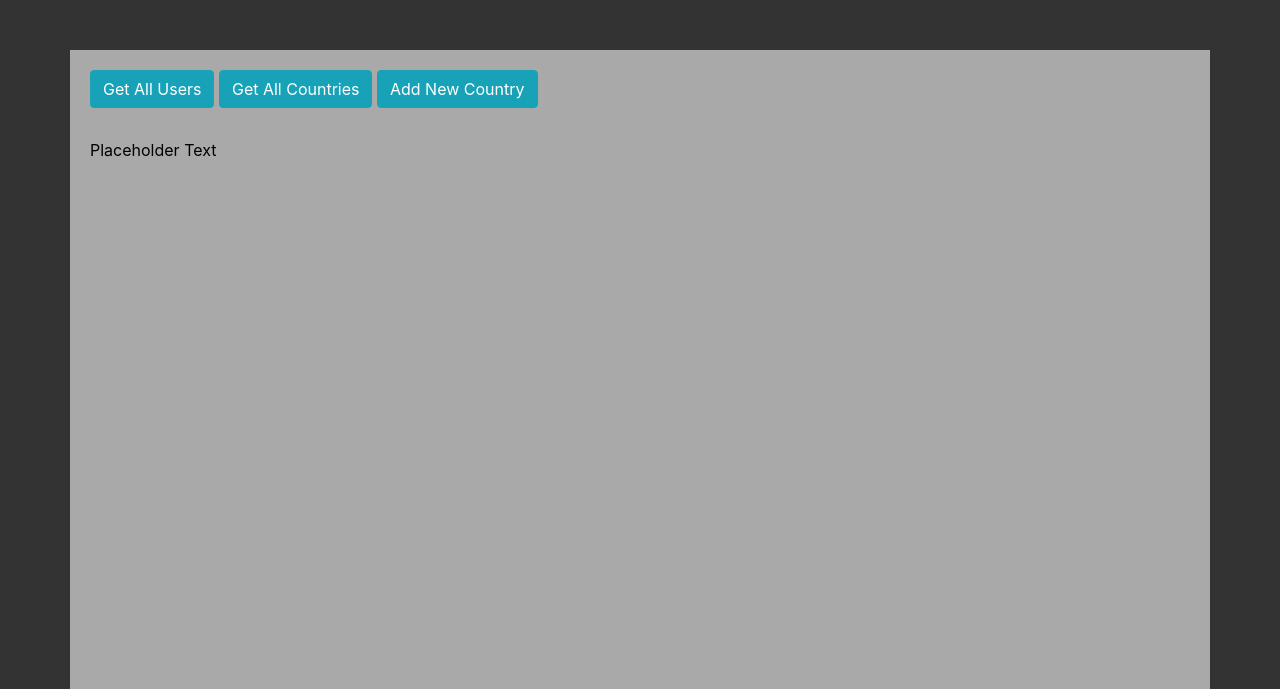
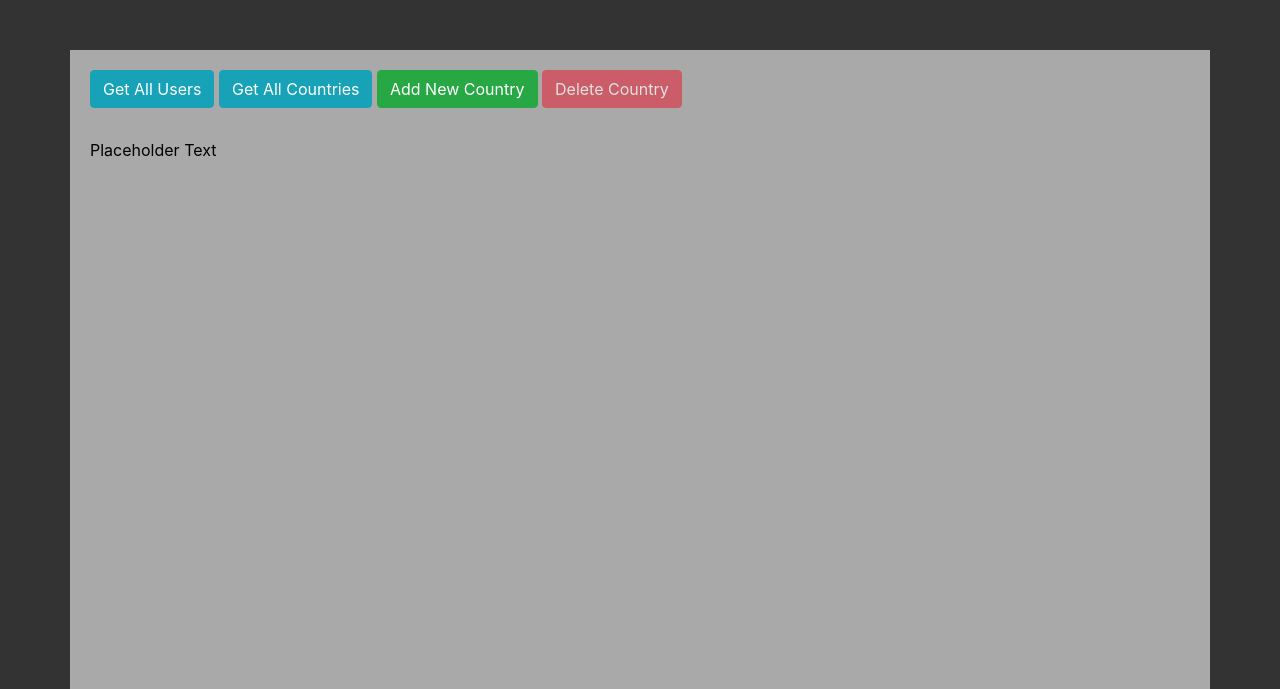
Before and after one commit to Floopion/Web3Files, a Flask app: page / in a window 1280 px wide. Shown: the part 56-745 px from the top of the page. Run offline with Flask 2, Linux system fonts and the light colour scheme; parts of the project's set-up code (start-up, migrations or seed data) failed here and were passed over; some libraries are stand-ins or nearby versions; some web fonts are replaced.

Commit message:
added post requset validation and return codes

```diff
--- a/app.py
+++ b/app.py
@@ -15,7 +15,8 @@ connect(
     port=13626
 )
 
-#connect('devEnv')
+
+# connect('devEnv')
 
 #####################################
 #   Create Tables in the database   #
@@ -24,6 +25,7 @@ class User(Document):
     email = StringField()
     first_name = StringField()
     last_name = StringField()
+
 
 class Country(Document):
     name = StringField()
@@ -46,6 +48,7 @@ adon.save()
 app = Flask(__name__, static_url_path='')
 app.config.from_object('config')
 
+
 #################
 #  App Routes   #
 #################
@@ -64,13 +67,16 @@ def hello_world():
             print(data)
     return render_template('index.html', title='Home')
 
+
 @app.route('/inspiration')
 def insp_page():
     return render_template('inspiration.html', title='Inspiration')
 
+
 @app.route('/loadData')
 def data_loader():
     return "Success"
+
 
 #############################################################
 # User GET API`S Mainly used for testing. May remove later  #
@@ -93,32 +99,44 @@ def getUsers(user_id=None):
 @app.route('/countries/<count_id>', methods=['GET'])
 def getCountries(count_id=None):
     countries = None
-    if count_id is None:
-        countries = Country.objects
-    else:
-        countries = Country.objects.get(id=count_id)
-    return countries.to_json(), 200
+    try:
+        if count_id is None:
+            countries = Country.objects
+        else:
+            countries = Country.objects.get(id=count_id)
+        return countries.to_json(), 200
+    except:
+        return "Something went Wrong, Please try again", 500
+
 
 #####################################################
 #   Country POST api with empty placeholder method  #
 #####################################################
 @app.route('/countries', methods=['POST'])
 def postCountries():
+    try:
+        nName = request.form['cName']
+        nPopulation = request.form['cPop']
+        newCountry = Country(name=nName, population=nPopulation)
+        newCountry.save()
+        return "Success!", 200
+    except:
+        return "Something went Wrong, Please try again", 500
 
-    nName = request.form['cName']
-    nPopulation = request.form['cPop']
-
-    newCountry = Country(name=nName, population=nPopulation)
-    newCountry.save()
-
-    return "Success!"
 
 #######################################################
 #   Country DELETE api with empty placeholder method  #
 #######################################################
-@app.route('/countries/<count_id>', methods=['DELETE'])
-def deleteCountry(count_id=None):
-    countries = None
+@app.route('/delcountry', methods=['DELETE'])
+def deleteCountry():
+
+    try:
+        country = request.form['name']
+        print(country)
+        Country.objects(name=country).delete()
+        return "Success!", 200
+    except:
+        return "Something went Wrong, Please try again", 500
 
 
 #################
--- /dev/null
+++ b/static/scripts.js
@@ -0,0 +1,77 @@
+/*#####################################################
+#   Ajax Requests for Getting Countries and Users,    #
+#   Adding Countries and Deleting Countries           #
+#####################################################*/
+
+/*##############################
+#       GET Requests           #
+###############################*/
+function changeText(type) {
+
+    $.get(("/" + type), function (response) {
+        console.log(response);
+        $('#placeholder').text(response);
+    });
+};
+
+
+/*##############################
+#       POST Requests          #
+###############################*/
+function getFormData() {
+
+    let country = {};
+    let name = false;
+    let pop = false;
+
+    if ($('#cName').val().length != 0  ) {
+        country["cName"] = $('#cName').val();
+        console.log(country);
+        name = true;
+    } else {
+        alert("Please Enter a Country name");
+    }
+
+    if ($('#cPop').val().length != 0) {
+        country["cName"] = $('#cName').val();
+        console.log(country);
+        pop = true;
+    } else {
+        alert("Please Enter a valid population number");
+    }
+    country["cName"] = $('#cName').val();
+    country["cPop"] = $('#cPop').val();
+    console.log(country);
+
+    if (pop && name) {
+
+        $.post(("/countries"), country, function (data) {
+            console.log(data);
+        });
+
+        $(':input', '#cForm')
+            .not(':button, :submit, :reset, :hidden')
+            .val('')
+            .prop('checked', false)
+            .prop('selected', false);
+    }
+
+};
+
+
+/*##############################
+#       DELETE Requests        #
+###############################*/
+function deleteCountry() {
+    let toDelete = $('#cDel').val().toString();
+    let country = {};
+    country['name'] = toDelete;
+
+    console.log(country);
+
+     $.ajax({
+          type: 'DELETE',
+          url: "/delcountry'",
+          data: country,
+        });
+}
--- a/templates/header.html
+++ b/templates/header.html
@@ -9,6 +9,7 @@
     <title>{{ title }}</title>
     <script src="https://code.jquery.com/jquery-3.3.1.min.js"></script>
     <script src="https://maxcdn.bootstrapcdn.com/bootstrap/4.0.0/js/bootstrap.min.js"></script>
+     <script src="{{ url_for('static', filename='scripts.js') }}"></script>
 
 </head>
 <header>
--- a/templates/index.html
+++ b/templates/index.html
@@ -4,7 +4,8 @@
         <div class="container" style="margin-top: 50px; background-color: darkgrey; height: 80vh; padding: 20px" >
             <button type="button" class="btn btn-info" onclick="changeText('users')">Get All Users</button>
             <button type="button" class="btn btn-info" onclick="changeText('countries')">Get All Countries</button>
-            <button type="button" class="btn btn-info" data-toggle="modal" data-target="#myModal">Add New Country</button>
+            <button type="button" class="btn btn-success" data-toggle="modal" data-target="#myModal">Add New Country</button>
+            <button type="button" class="btn btn-danger" data-toggle="modal" data-target="#delModal" disabled>Delete Country</button>
 
             <p style="color: black;margin-top: 30px; text-align: justify" id="placeholder">Placeholder Text</p>
 
@@ -28,12 +29,37 @@
                           </div>
                       </div>
                         <div class="modal-footer">
-                            <button type="submit" name="submit" type="submit" value="submit" class="btn btn-default" data-dismiss="modal" onclick="getFormData()">Submit</button>
+                            <button type="submit" name="submit" type="submit" value="submit" class="btn btn-success" data-dismiss="modal" onclick="getFormData()">Submit</button>
                         </div>
                     </form>
                   </div>
                 </div>
             </div>
+
+
+            <div class="modal fade" id="delModal" role="dialog">
+                <div class="modal-dialog">
+                  <!-- Modal content-->
+                  <div class="modal-content">
+                    <div class="modal-header">
+                        <h4 class="modal-title">Delete Country</h4>
+                        <button type="button" class="close" data-dismiss="modal">&times;</button>
+                    </div>
+                    <form id="cForm">
+                      <div class="modal-body">
+                          <div class="form-group">
+                            <label for="cDel">Country Name</label>
+                            <input type="text" class="form-control" id="cDel" placeholder="Country Name" required>
+                          </div>
+                      </div>
+                        <div class="modal-footer">
+                            <button type="submit" name="submit" type="submit" value="submit" class="btn btn-danger" data-dismiss="modal" onclick="deleteCountry()">Delete</button>
+                        </div>
+                    </form>
+                  </div>
+                </div>
+            </div>
+
         </div>
     </main>
     <footer>
@@ -41,34 +67,3 @@
     </footer>
 </body>
 </html>
-<script>
-
-function changeText(type) {
-
-    $.get(("/" + type), function (response) {
-        console.log(response);
-        $('#placeholder').text(response);
-    {#}).fail({#}
-    {#    $('#placeholder').text(Oops! Something went wrong, Please try again!);#}
-    });
-
-};
-
-function getFormData() {
-
-    let country = {};
-    country["cName"] = $('#cName').val();
-    country["cPop"] = $('#cPop').val();
-    console.log(country);
-
-    $.post(("/countries"), country, function (data) {
-        alert(data);
-    });
-
-    $(':input', '#cForm')
-    .not(':button, :submit, :reset, :hidden')
-    .val('')
-    .prop('checked', false)
-    .prop('selected', false);
-};
-</script>
```
